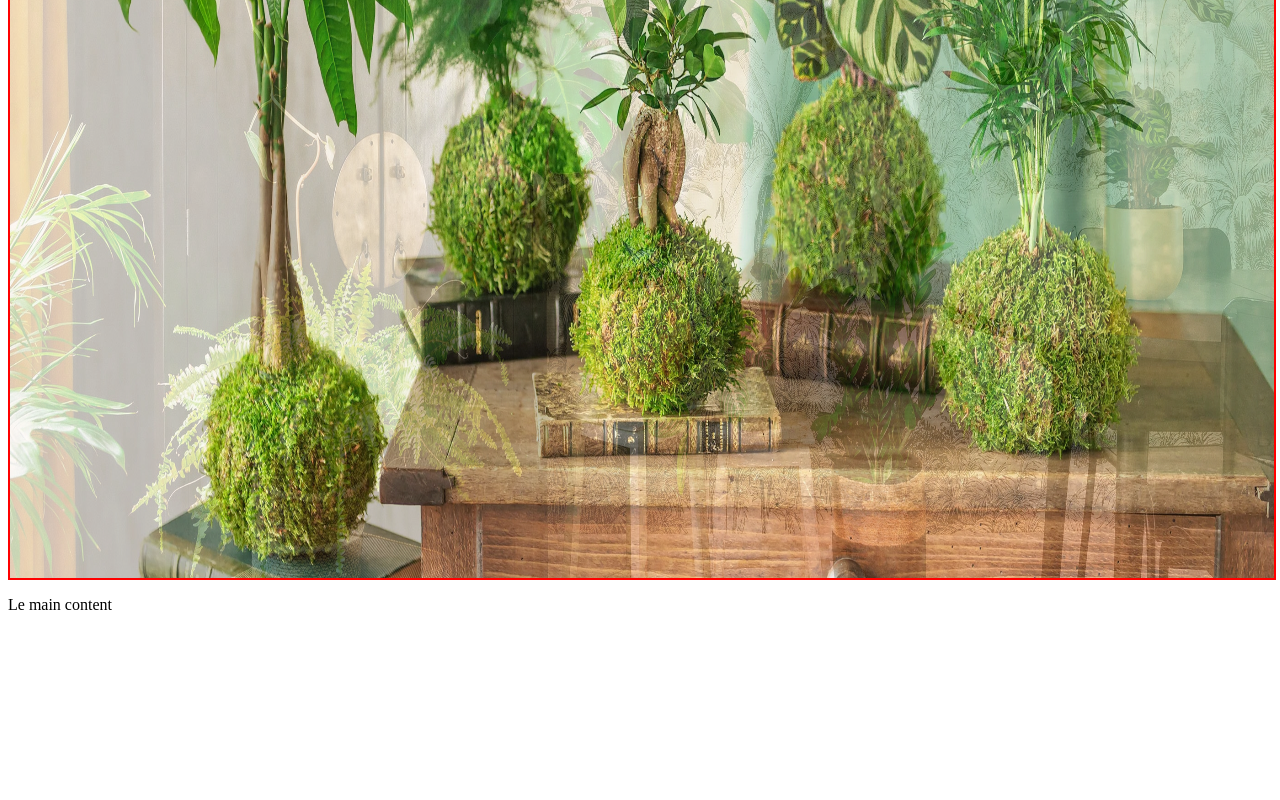
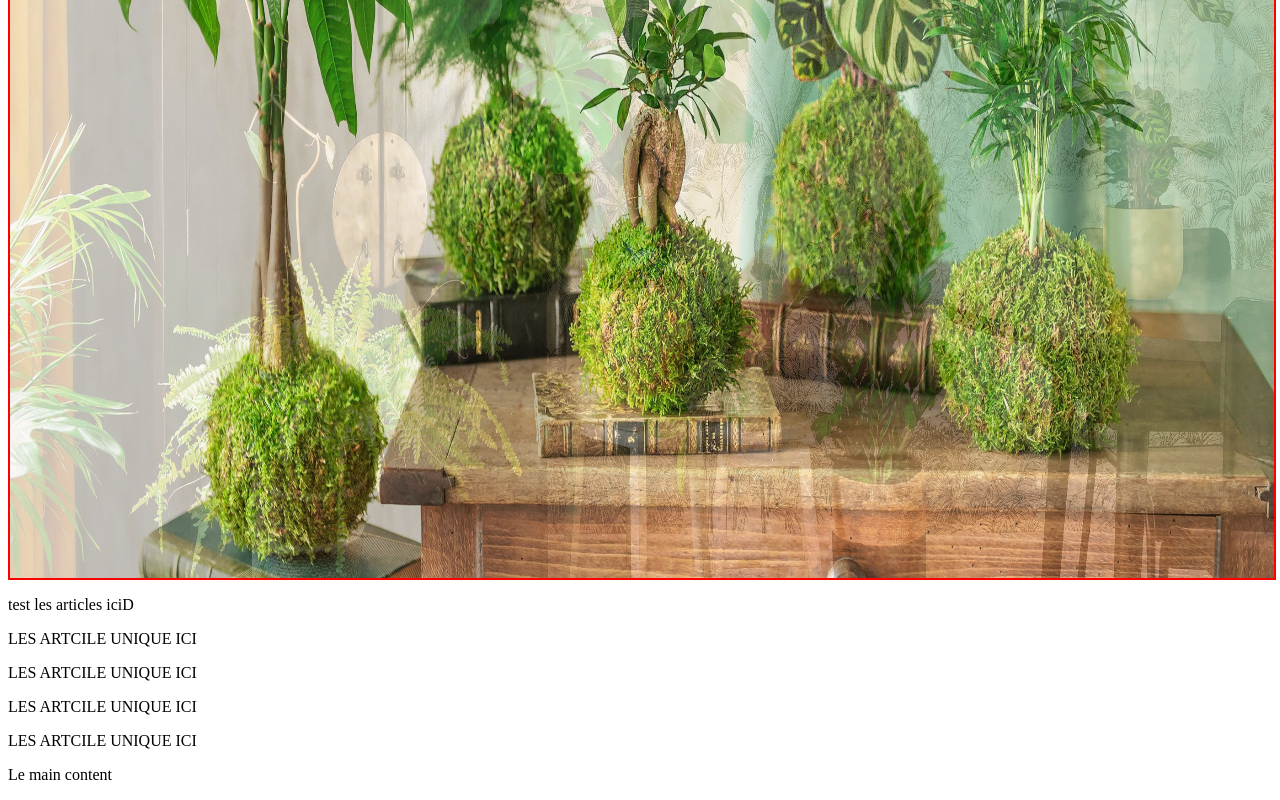
Before and after one commit to youcefyahi/la-maison-jungle, a Next.js app in the folder la-maison-jungle/: page / in a window 1280 px wide. Shown: the part 531-1331 px from the top of the page. Before the commit the page ends 1161 px from the top, so only its background shows below. Built offline with nearby package versions, Linux system fonts and the light colour scheme.

Commit message:
initailisation des data et component article

```diff
--- /dev/null
+++ b/la-maison-jungle/src/app/components/Articles.tsx
@@ -0,0 +1,16 @@
+import '../styles/articles.scss'
+import SingleArticle from './SingleArticle'
+
+export default function Articles() {
+
+    return (
+            <section className='articles'>
+              <p>test les articles iciD</p>
+              <SingleArticle/>
+              <SingleArticle/>
+              <SingleArticle/>
+              <SingleArticle/>
+            </section>
+
+    )
+}
--- /dev/null
+++ b/la-maison-jungle/src/app/components/SingleArticle.tsx
@@ -0,0 +1,11 @@
+import '../styles/articles.scss'
+
+export default function SingleArticle() {
+
+    return (
+            <section className='article'>
+              <p>LES ARTCILE UNIQUE ICI</p>
+            </section>
+
+    )
+}
--- a/la-maison-jungle/src/app/page.tsx
+++ b/la-maison-jungle/src/app/page.tsx
@@ -3,6 +3,7 @@
 
 import Navbar from "./components/navbar"
 import Presentoire from "./components/presentoir"
+import Articles from "./components/Articles"
 
 
 
@@ -13,6 +14,8 @@ export default function Home() {
     <>
       <Navbar/>
       <Presentoire/>
+      <Articles/>
+
       <p>Le main content</p>
     </>
   )
--- /dev/null
+++ b/la-maison-jungle/src/data/articles.tsx
@@ -0,0 +1,40 @@
+import { Article } from "@/models/type";
+
+
+const article: Article[] = [
+    {
+        id: 1,
+        name: "Strelitzia nicolai XL",
+        price:199,
+        description: "string",
+        image:'https://cdn.shopify.com/s/files/1/0004/2654/1108/products/livraison_grande_plante_strelitziaV2_1300x.jpg?v=1677830075'
+    },
+    {
+        id: 2,
+        name: "Strelitzia nicolai XL",
+        price:199,
+        description: "string",
+        image:'https://cdn.shopify.com/s/files/1/0004/2654/1108/products/livraison_grande_plante_strelitziaV2_1300x.jpg?v=1677830075'
+    },
+    {
+        id: 3,
+        name: "Strelitzia nicolai XL",
+        price:199,
+        description: "string",
+        image:'https://cdn.shopify.com/s/files/1/0004/2654/1108/products/livraison_grande_plante_strelitziaV2_1300x.jpg?v=1677830075'
+    },
+    {
+        id: 4,
+        name: "Strelitzia nicolai XL",
+        price:199,
+        description: "string",
+        image:'https://cdn.shopify.com/s/files/1/0004/2654/1108/products/livraison_grande_plante_strelitziaV2_1300x.jpg?v=1677830075'
+    },
+    {
+        id: 5,
+        name: "Strelitzia nicolai XL",
+        price:199,
+        description: "string",
+        image:'https://cdn.shopify.com/s/files/1/0004/2654/1108/products/livraison_grande_plante_strelitziaV2_1300x.jpg?v=1677830075'
+    }
+ ]
```
Also changed, not shown: la-maison-jungle/src/models/type.tsx (added, +8 -0 lines), la-maison-jungle/src/app/styles/articles.scss (added).
